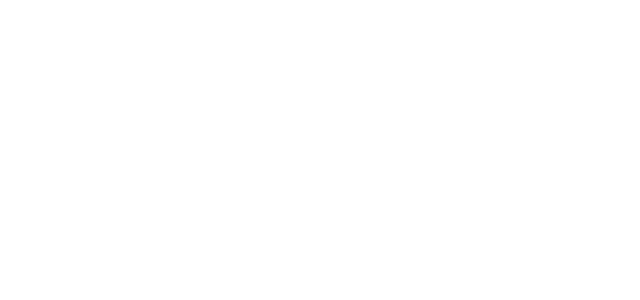
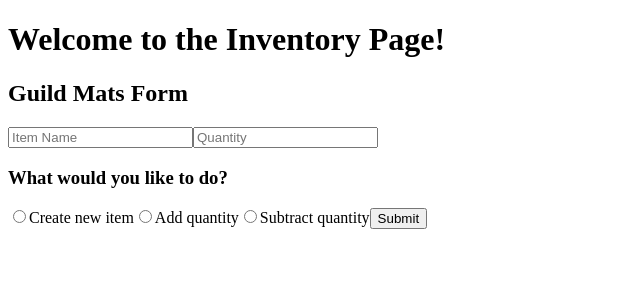
Before and after one commit to mealthebear/guild-app, a React app: page / in a window 1280 px wide. Shown: the top 300 px of the page, without its empty margins (0-640 px from the left). Built offline with nearby package versions, Linux system fonts and the light colour scheme; the HTML template or start-up script is replaced by a standard one.

Commit message:
Created dynamic Form component

```diff
--- a/client/src/components/App.js
+++ b/client/src/components/App.js
@@ -1,10 +1,12 @@
 import axios from 'axios';
+import Inventory from '../pages/Inventory.js';
 import React, { useState } from 'react';
 
 const App = () => {
 
   return (
     <>
+      <Inventory />
     </>
   )
 }
--- /dev/null
+++ b/client/src/components/Form.js
@@ -0,0 +1,35 @@
+import React, { useEffect, useState } from 'react';
+
+const Form = ({ heading, inputFields }) => {
+  return (
+    <>
+      <form>
+        <h2>{heading}</h2>
+        {inputFields.map((field, index) => {
+          return <>
+            {/* This conditional rendering of the field heading allows you to
+              create and separate groups of input fields in a form.
+              i.e. text inputs -> radio inputs
+              NOTE: Ensure the first input in the set has the 'heading' key */}
+            {field.heading ? <h3>{field.heading}</h3> : null}
+            <input
+              index={index}
+              name={field.name}
+              placeholder={field.placeholder || null}
+              required={field.required || null}
+              type={field.type || 'text'}
+              value={field.value || null}
+          />
+            {/* Depending on the type of input, different attributes will be
+            linked to the 'for' attribute on the label element */}
+            {field.label && field.placeholder ? <label for={field.placeholder}>{field.label}</label> : null}
+            {field.label && field.value ? <label for={field.value}>{field.label}</label> : null}
+          </>
+        })}
+        <input type='submit' value="Submit" />
+      </form>
+    </>
+  )
+}
+
+export default Form;
--- /dev/null
+++ b/client/src/pages/Inventory.js
@@ -0,0 +1,20 @@
+import Form from '../components/Form.js';
+import React, { useEffect, useState } from 'react';
+
+const Inventory = () => {
+  const inputFields = [
+    { name: 'name', placeholder: 'Item Name', required: 'required' },
+    { name: 'quantity', placeholder: 'Quantity', required: 'required' },
+    { heading: 'What would you like to do?', label: 'Create new item', name: 'action', required: 'required', type: 'radio', value: 'new' },
+    { label: 'Add quantity', name: 'action', type: 'radio', value:'add' },
+    { label: 'Subtract quantity', name: 'action', type: 'radio', value: 'subtract' },
+  ];
+  return (
+    <div>
+      <h1>Welcome to the Inventory Page!</h1>
+      <Form heading={'Guild Mats Form'} inputFields={inputFields}/>
+    </div>
+  )
+}
+
+export default Inventory;
```
Also changed, not shown: client/src/pages/Landing.js (added, +11 -0 lines).
